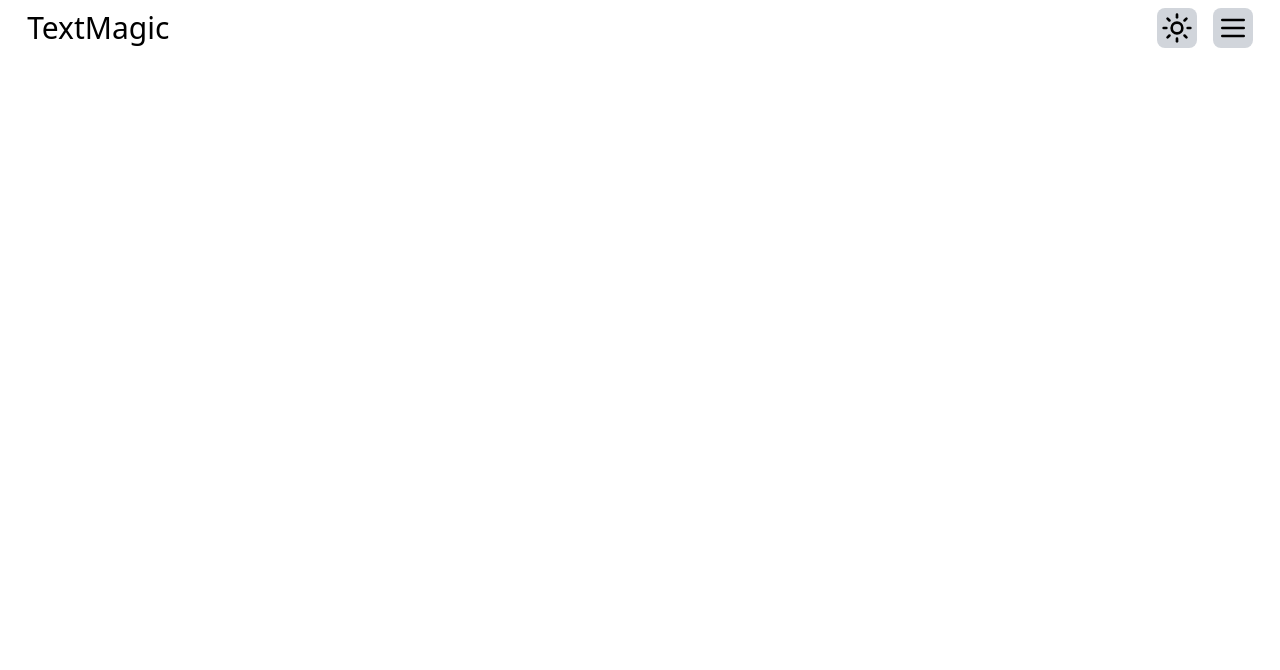
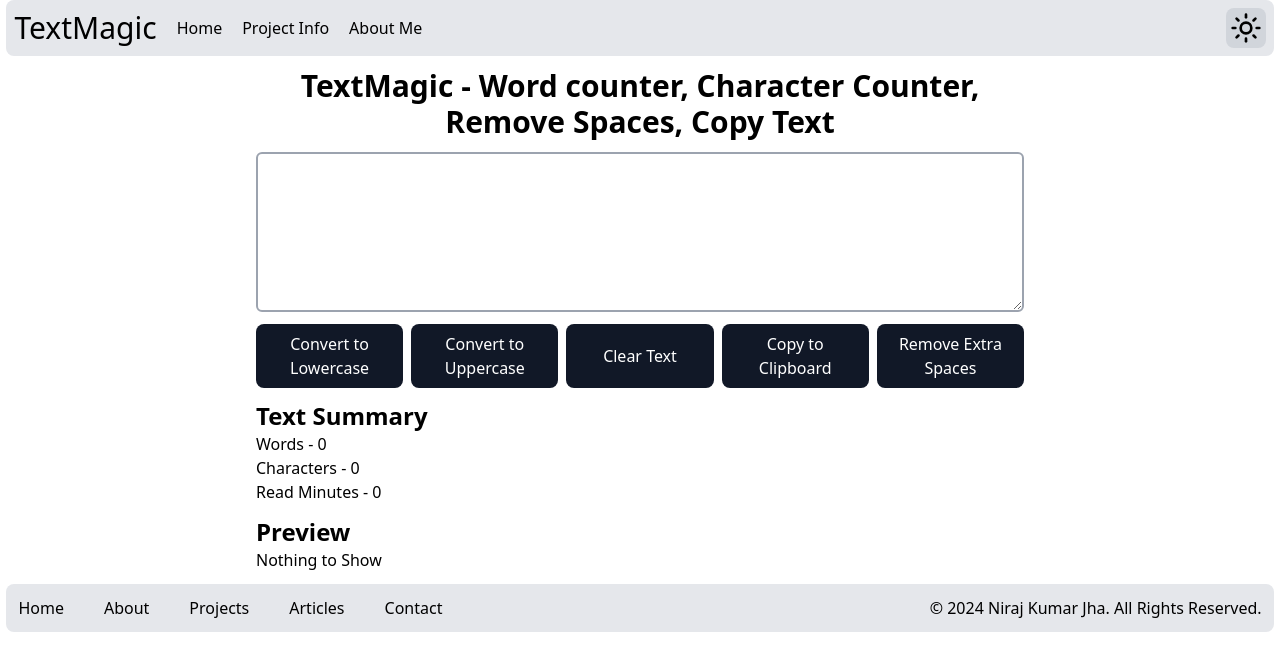
Before and after one commit to jha-niraj/Text-Utility, a React (Vite) app: page / in a window 1280 px wide. Shown: the top 670 px of the page. Built offline with nearby package versions, Linux system fonts and the light colour scheme.

Commit message:
Added the Main Page, Footer and some functionalities

```diff
--- a/package.json
+++ b/package.json
@@ -13,6 +13,7 @@
     "lucide-react": "^0.383.0",
     "react": "^18.2.0",
     "react-dom": "^18.2.0",
+    "react-hook-reading-time": "^1.0.0",
     "react-router-dom": "^6.23.1"
   },
   "devDependencies": {
--- a/src/components/Footer.jsx
+++ b/src/components/Footer.jsx
@@ -1,7 +1,30 @@
+import { Link } from "react-router-dom";
+
 const Footer = () => {
     return (
-        <div>
-
+        <div className="flex flex-col gap-4 p-3 bg-gray-200 rounded-lg items-center justify-between md:flex-row">
+            <div>
+                <ul className="flex items-center justify-center gap-3 sm:gap-10">
+                    <li className="hover:text-cyan-500 hover:scale-110 transition-all">
+                        <Link to="/">Home</Link>
+                    </li>
+                    <li className="hover:text-cyan-500 hover:scale-110 transition-all">
+                        <Link to="/about">About</Link>
+                    </li>
+                    <li className="hover:text-cyan-500 hover:scale-110 transition-all">
+                        <Link to="/projects">Projects</Link>
+                    </li>
+                    <li className="hover:text-cyan-500 hover:scale-110 transition-all">
+                        <Link to="/articles">Articles</Link>
+                    </li>
+                    <li className="hover:text-cyan-500 hover:scale-110 transition-all">
+                        <Link to="/contact">Contact</Link>
+                    </li>
+                </ul>
+            </div>
+            <div className="flex items-center justify-center text-center">
+                <p>&copy; 2024 Niraj Kumar Jha. All Rights Reserved.</p>
+            </div>
         </div>
     )
 }
--- a/src/components/Navbar.jsx
+++ b/src/components/Navbar.jsx
@@ -1,4 +1,5 @@
 import { useState } from "react";
+import { Link } from "react-router-dom";
 
 import "../index.css"
 import { Sun, SunMoon, Menu, X } from "lucide-react";
@@ -6,57 +7,52 @@ import { Sun, SunMoon, Menu, X } from "lucide-react";
 const Navbar = () => {
     const [ darkToggle, setDarkToggle ] = useState(false);
     const [ navbarToggle, setNavbarToggle ] = useState(false);
-    const [ backgroundColor, setBackgroundColor ] = useState("black");
 
     const hanldeBlur = () => {
         setDarkToggle(false);
     }
 
     return (
-        <section className={`flex flex-col items-center justify-between w-full p-2 ${backgroundColor === "black" ? "bg-blac text-whit" : ""}`}>
+        <section className={`flex flex-col gap-3 items-center justify-between rounded-lg w-full p-2 bg-gray-200`}>
             <div className="flex items-center justify-between w-full">
+                <div className="flex items-center justify-center gap-5">
                     <div className="">
                         <h1 className="text-3xl">TextMagic</h1>
                     </div>
-                <div className="">
-                    <ul className="gap-5 hidden">
-                        <a href="#">Home</a>
-                        <a href="#">About</a>
-                        <a href="#">About</a>
-                        <a href="#">About</a>
-                        <a href="#">About</a>
-                    </ul>
+                    <div className="hidden sm:flex items-center justify-center gap-5 w-full">
+                        <Link to="#">Home</Link>
+                        <Link to="#">Project Info</Link>
+                        <Link to="#">About Me</Link>
+                    </div>
                 </div>
                 <div className="flex gap-4">
                     <button className="bg-gray-300 p-1 rounded-lg" onClick={() => setDarkToggle(c => !c)} onBlur={hanldeBlur}>
                         <Sun className="size-8 cursor-pointer" />
-                    </button>
                         {   darkToggle ?
-                        <div className="flex flex-col absolute top-14 right-28 bg-black text-white p-2 rounded-lg duration-500 animate-in-opacity">
-                            <button onClick={() => setBackgroundColor("white")} className="hover:bg-gray-600 hover:text-white p-1 rounded-lg">Light</button>
-                            <button onClick={() => setBackgroundColor("black")} className="hover:bg-gray-600 hover:text-white p-1 rounded-lg">Dark</button>
-                            <button onClick={() => setBackgroundColor("black")} className="hover:bg-gray-600 hover:text-white p-1 rounded-lg">System</button>
+                            <div className="flex flex-col absolute top-16 gap-2 right-28 sm:right-3 bg-black text-white p-2 rounded-lg duration-500 animate-in-opacity">
+                                <button onClick={() => setBackgroundColor("white")} className="hover:bg-gray-600 hover:text-white transition-all duration-300 p-1 rounded-lg">Light</button>
+                                <button onClick={() => setBackgroundColor("black")} className="hover:bg-gray-600 hover:text-white transition-all duration-300 p-1 rounded-lg">Dark</button>
+                                <button onClick={() => setBackgroundColor("black")} className="hover:bg-gray-600 hover:text-white transition-all duration-300 p-1 rounded-lg">System</button>
                             </div> : ""
                         }
-                    <div className="bg-gray-300 p-1 rounded-lg" onClick={() => setNavbarToggle(c => !c)}>
+                    </button>
+                    <button className="bg-gray-300 p-1 flex sm:hidden rounded-lg" onClick={() => setNavbarToggle(c => !c)} onBlur={() => setNavbarToggle(false)}>
                         {   !navbarToggle ?
                             <Menu className="size-8 cursor-pointer" />
                             : <X className="size-8 cursor-pointer" />
                         }
-                    </div>
-                </div>
-            </div>
                         {   navbarToggle ?
-                <div className="w-full flex items-center justify-end">
-                    <ul className="gap-2 flex flex-col">
-                        <a href="#">Home</a>
-                        <a href="#">About</a>
-                        <a href="#">Projects</a>
-                        <a href="#">Niraj Jha</a>
-                    </ul>
+                                <div className="flex flex-col absolute top-16 gap-2 right-3 bg-black text-white p-2 rounded-lg duration-500">
+                                    <a href="#" className="hover:bg-gray-600 hover:text-white transition-all duration-300 p-1 rounded-lg">Home</a>
+                                    <a href="#" className="hover:bg-gray-600 hover:text-white transition-all duration-300 p-1 rounded-lg">About</a>
+                                    <a href="#" className="hover:bg-gray-600 hover:text-white transition-all duration-300 p-1 rounded-lg">Projects</a>
+                                    <a href="#" className="hover:bg-gray-600 hover:text-white transition-all duration-300 p-1 rounded-lg">Niraj Jha</a>
                                 </div>
                             : ""
                         }
+                    </button>
+                </div>
+            </div>
         </section>
     )
 }
--- a/src/pages/HomePage.jsx
+++ b/src/pages/HomePage.jsx
@@ -1,13 +1,57 @@
+import { useEffect, useState } from "react";
+
 import Navbar from "../components/Navbar";
 import Footer from "../components/Footer";
 
 const HomePage = () => {
+    const [ content, setContent ] = useState("");
+
+    const handleTextarea = (e) => {
+        setContent(e.target.value);
+        const wordCount = e.target.value.trim().split(/\s+/).length;
+        setCountWord(wordCount);
+        setCountChar(e.target.value.length);
+    }
+
     return (
-        <section className="flex flex-col items-center w-full">
-            <div className="w-[97%]">
+        <section className="flex flex-col items-center justify-between w-full">
+            <div className="w-[99%]">
                 <Navbar />
             </div>
-            <div className="w-[97%]">
+            <div className="h-full w-[90%] sm:w-[80%] md:w-[70%] lg:w-[60%] m-3 flex flex-col items-center justify-center gap-3">
+                <div>
+                    <h1 className="text-center text-3xl font-bold">TextMagic - Word counter, Character Counter, Remove Spaces, Copy Text</h1>
+                </div>
+                <div className="w-full flex items-center justify-center">
+                    <textarea className="border-2 p-2 border-gray-400 rounded-md w-full h-40" onChange={(e) => {
+                        handleTextarea(e);
+                    }}></textarea>
+                </div>
+                <div className="w-full gap-2 grid grid-cols-2 sm:grid-cols-3 md:grid-cols-4 lg:grid-cols-5">
+                    <button className="p-2 bg-gray-900 hover:scale-105 transition-all duration-500 text-white text-center rounded-lg text-md font-medium">Convert to Lowercase</button>
+                    <button className="p-2 bg-gray-900 hover:scale-105 transition-all duration-500 text-white text-center rounded-lg text-md font-medium">Convert to Uppercase</button>
+                    <button className="p-2 bg-gray-900 hover:scale-105 transition-all duration-500 text-white text-center rounded-lg text-md font-medium">Clear Text</button>
+                    <button className="p-2 bg-gray-900 hover:scale-105 transition-all duration-500 text-white text-center rounded-lg text-md font-medium">Copy to Clipboard</button>
+                    <button className="p-2 bg-gray-900 hover:scale-105 transition-all duration-500 text-white text-center rounded-lg text-md font-medium">Remove Extra Spaces</button>
+                </div>
+                <div className="flex flex-col items-start justify-start w-full">
+                    <h1 className="text-2xl font-bold">Text Summary</h1>
+                    <div className="flex flex-col">
+                        <p className="text-md font-medium">Words - {content.split(/\s+/).filter((element)=>{return element.length!==0}).length}</p>
+                        <p className="text-md font-medium">Characters - { content.length }</p>
+                        <p className="text-md font-medium">Read Minutes - {0.008 * content.split(/\s+/).filter((element)=>{return element.length!==0}).length}</p>
+                    </div>
+                </div>
+                <div className="flex flex-col items-start justify-start w-full">
+                    <h1 className="text-2xl font-bold">Preview</h1>
+                    <div className="">
+                        <p className="text-md font-medium">
+                            {content || "Nothing to Show"}
+                        </p>
+                    </div>
+                </div>
+            </div>
+            <div className="w-[99%]">
                 <Footer />
             </div>
         </section>
```
Also changed, not shown: 1 other file (tests, documents, lock files or other folders). Lines whose indentation alone changed are shown as unchanged.
